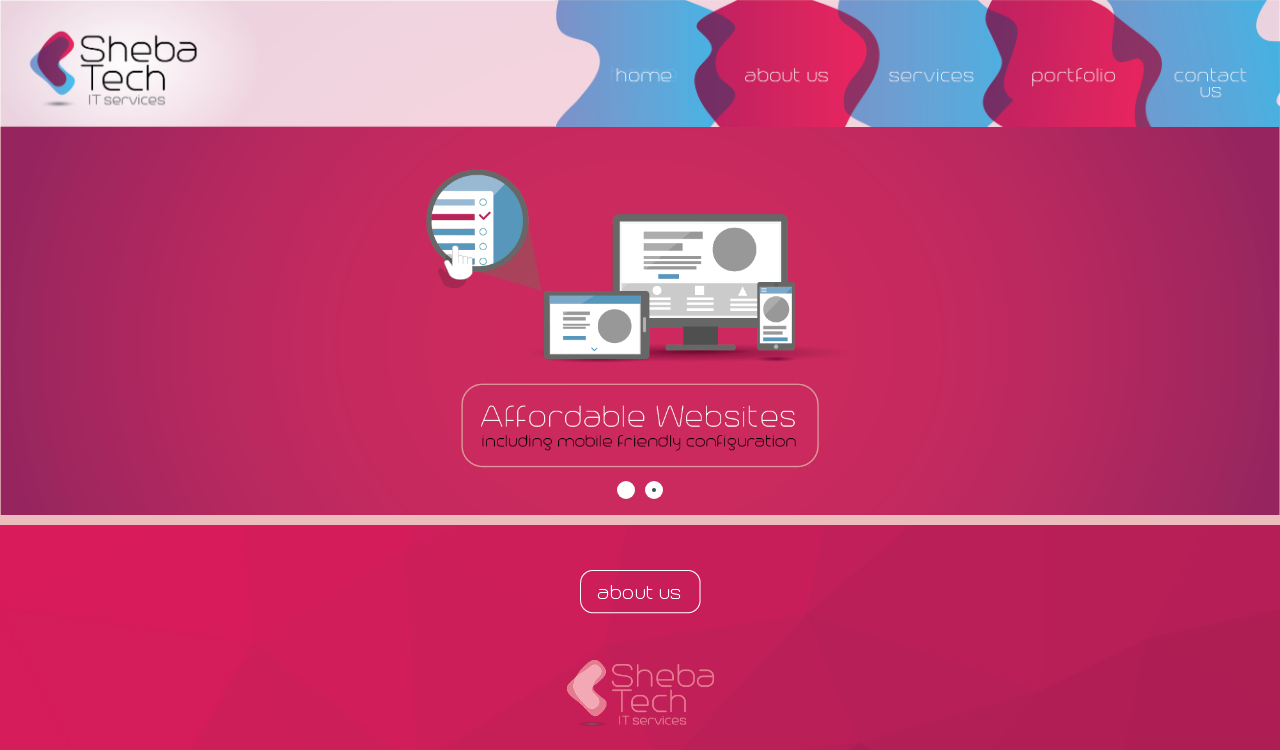
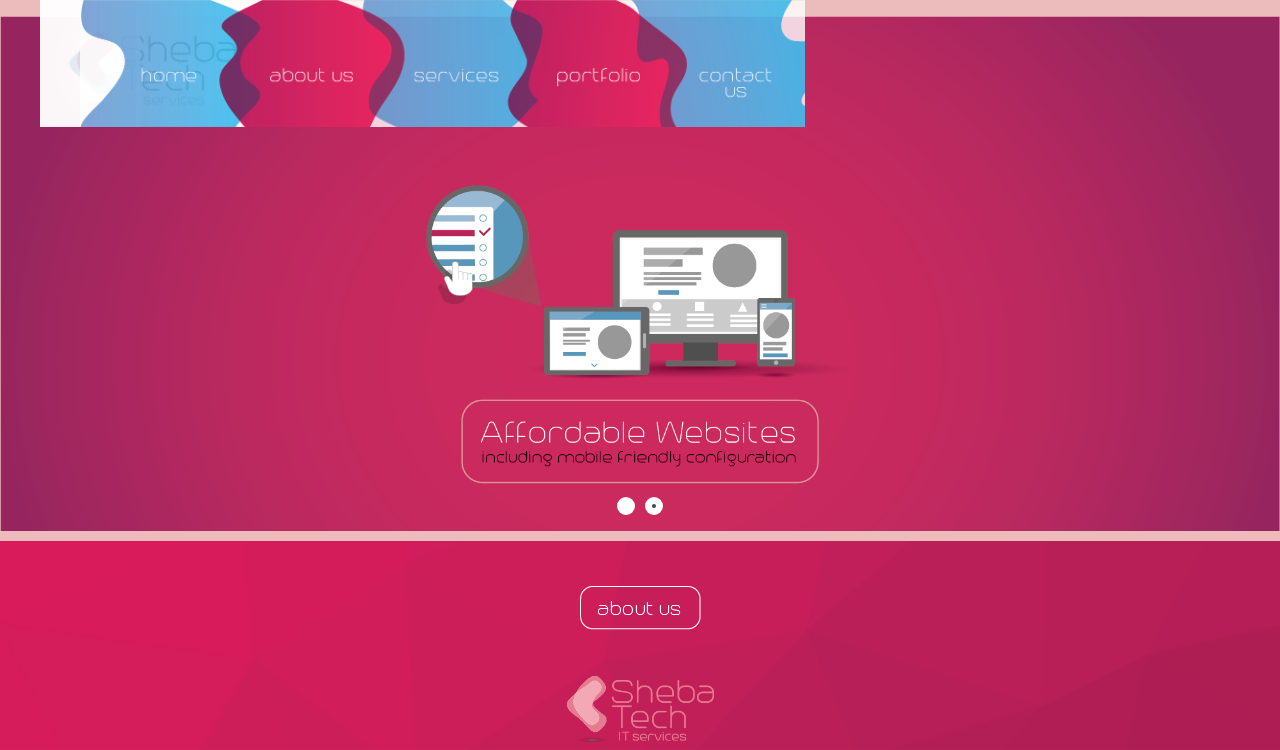
Before and after one commit to tarekshumaila/shebatech-1, a PHP site: page /index.html in a window 1280 px wide. Shown: the top 750 px of the page. Run offline with PHP 8.4, Linux system fonts and the light colour scheme; some libraries are stand-ins or nearby versions.

Commit message:
flex ma3adana badiha
completely broke the menu down to ul and li
added a middle li
changed the logo to a smaller width
played around with flex box bas mar’9ash

```diff
--- a/the website/css/style.css
+++ b/the website/css/style.css
@@ -9,18 +9,34 @@ body{
 }
 #menucontainer{
     width: 100%;
+    display: flex;
+    flex-direction: row;
+    align-items: flex-start;
 }
 #logocontainer{
     height: 127px;
-    width: 236px;
-    float: left;
     position: fixed;
     top: 0;
+    margin: 0;
+    padding: 0;
+    list-style: none;
+    flex-grow: 1;
+    order: 1;
 }
 #logo{
     height: 127px;
-    width: 555px;
     float: left;
+}
+#midmenu{
+    background-color: rgba(255, 255, 255, 0.8);
+    height: 127px;
+    width: 100px;
+    list-style: none;
+    position: fixed;
+    top: 0;
+    display: flex;
+    flex-grow: 1;
+    order: 2;
 }
 #menu{
     height: 127px;
@@ -28,8 +44,9 @@ body{
     padding: 0;
     position: fixed;
     top: 0;
-    left: 555px;
     list-style-type: none;
+    flex-grow: 1;
+    order: 3;
 }
 .menuitem{
     float:left;
--- a/the website/index.html
+++ b/the website/index.html
@@ -6,24 +6,32 @@
         <script src="https://ajax.googleapis.com/ajax/libs/jquery/2.1.3/jquery.min.js"></script>
         <link rel="stylesheet" type="text/css" href="css/style.css">
         <link rel="stylesheet" href="cssslider_files/csss_engine1//style.css">
+        <link rel="stylesheet" href="css/ShebaFlex.css">
     </head>
         <body>
-            <div id="menucontainer">
+            <ul id="menucontainer">
+
+                <li id="logocontainer">
                     <a href="#">
-                    <div id="logocontainer">
                         <img src="img/menu/1.png" id="logo" alt="logo">
-                    </div>
                     </a>
+                </li>
 
-                <ul id="menu">
+
+                <li id="midmenu">
+                </li>
+
+                <li id="menu">
+                    <ul>
                         <a href="#" class="menuitem first"><div> <li class="menu"></li> </div> </a>
                         <a href="#" class="menuitem second"><div> <li class="menu"></li> </div> </a>
                         <a href="#" class="menuitem third"><div> <li class="menu"></li> </div> </a>
                         <a href="#" class="menuitem fourth"><div> <li class="menu"></li> </div> </a>
                         <a href="#" class="menuitem fifth"><div> <li class="menu"></li> </div> </a>
+                    </ul>
+                </li>
 
             </ul>
-            </div>
 <!--slides-->
             <div id="slider">
                 <div class='csslider1 autoplay '>
```
Also changed, not shown: the website/css/ShebaFlex.css (added, +104 -0 lines), the website/img/menu/1.png. Lines whose indentation alone changed are shown as unchanged.
